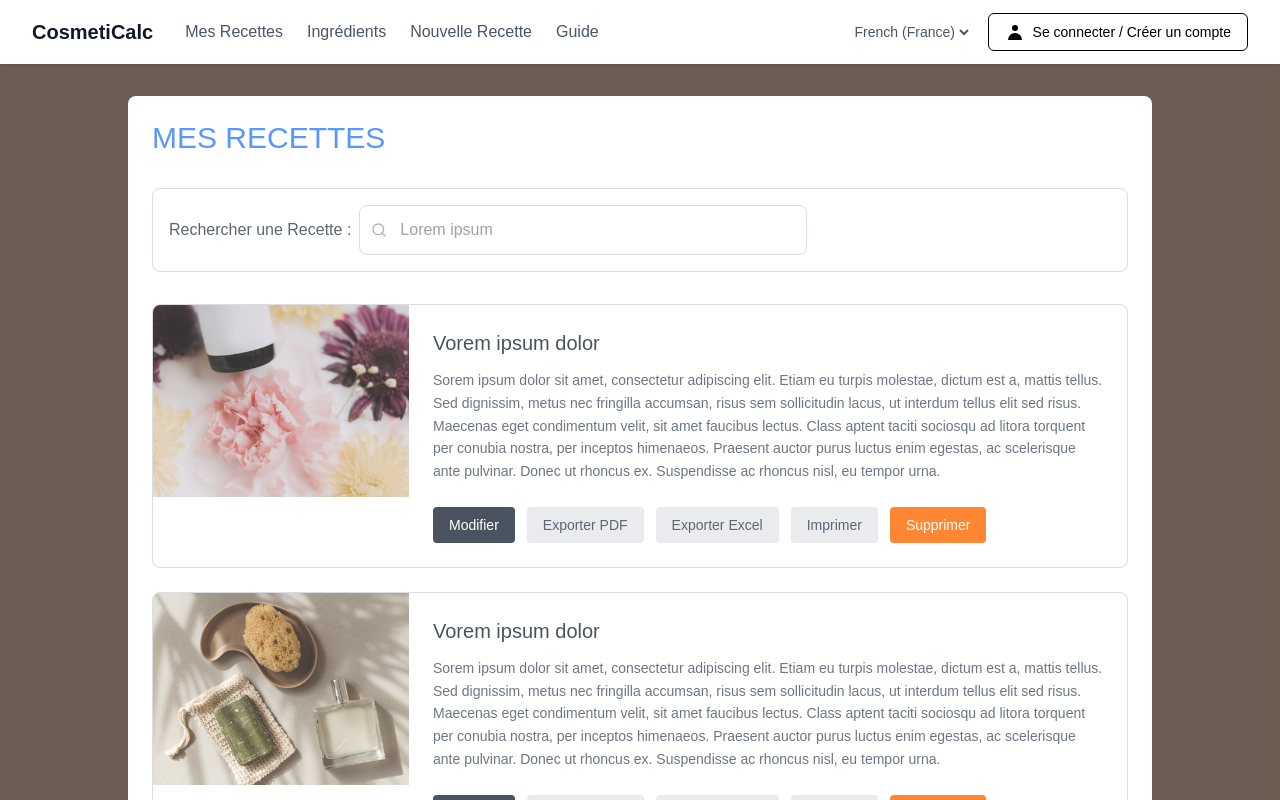
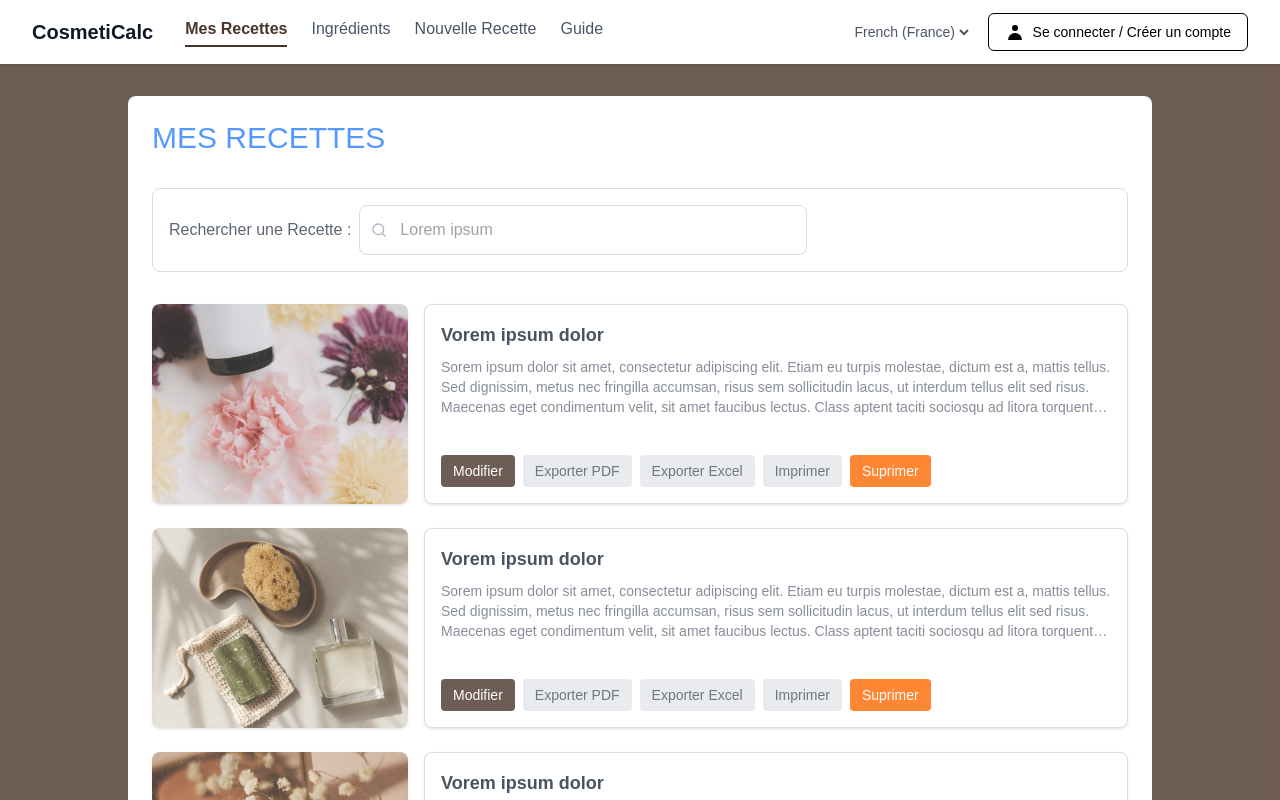
Before and after one commit to Rodney334/cosmetic, a Next.js app: page /public/recette in a window 1280 px wide. Shown: the top 800 px of the page. Built offline with nearby package versions, Linux system fonts and the light colour scheme; no server answers.

Commit message:
commit du 2 Août 2025

```diff
--- a/components/Header.tsx
+++ b/components/Header.tsx
@@ -1,5 +1,6 @@
 import Link from "next/link";
 import { useSession } from "next-auth/react";
+import { useRouter } from "next/router";
 import { useState } from "react";
 import { Menu, X } from "lucide-react";
 import { HiUser } from "react-icons/hi";
@@ -7,6 +8,7 @@ import { HiUser } from "react-icons/hi";
 const Header = () => {
   const [isMenuOpen, setIsMenuOpen] = useState(false);
   const { data: session, status } = useSession();
+  const router = useRouter();
 
   const toggleMenu = () => {
     setIsMenuOpen(!isMenuOpen);
@@ -14,6 +16,28 @@ const Header = () => {
 
   const closeMenu = () => {
     setIsMenuOpen(false);
+  };
+
+  // Fonction pour vérifier si un lien est actif
+  const isActiveLink = (href: string) => {
+    return router.pathname === href;
+  };
+
+  // Classes pour les liens actifs et inactifs
+  const getLinkClasses = (href: string, isMobile: boolean = false) => {
+    const baseClasses = isMobile
+      ? "block px-3 py-2 rounded-md transition-colors"
+      : "transition-colors";
+
+    const activeClasses = isMobile
+      ? "text-[#4B352A] bg-[#4B352A]font-medium"
+      : "text-[#4B352A] font-bold border-b-2 border-[#4B352A] pb-1";
+
+    const inactiveClasses = isMobile
+      ? "text-gray-600 hover:text-gray-900 hover:bg-gray-50"
+      : "text-gray-600 hover:text-gray-900";
+
+    return `${baseClasses} ${isActiveLink(href) ? activeClasses : inactiveClasses}`;
   };
 
   return (
@@ -27,25 +51,25 @@ const Header = () => {
             <nav className="hidden md:flex space-x-6">
               <Link
                 href="/public/recette"
-                className="text-gray-600 hover:text-gray-900 transition-colors"
+                className={getLinkClasses("/public/recette")}
               >
                 Mes Recettes
               </Link>
               <Link
                 href="/public/ingredient"
-                className="text-gray-600 hover:text-gray-900 transition-colors"
+                className={getLinkClasses("/public/ingredient")}
               >
                 Ingrédients
               </Link>
               <Link
                 href="/public/newRecette"
-                className="text-gray-600 hover:text-gray-900 transition-colors"
+                className={getLinkClasses("/public/newRecette")}
               >
                 Nouvelle Recette
               </Link>
               <Link
                 href="/public/blog"
-                className="text-gray-600 hover:text-gray-900 transition-colors"
+                className={getLinkClasses("/public/blog")}
               >
                 Guide
               </Link>
@@ -97,28 +121,28 @@ const Header = () => {
               <Link
                 href="/public/recette"
                 onClick={closeMenu}
-                className="block px-3 py-2 text-gray-600 hover:text-gray-900 hover:bg-gray-50 rounded-md transition-colors"
+                className={getLinkClasses("/public/recette", true)}
               >
                 Mes Recettes
               </Link>
               <Link
                 href="/public/ingredient"
                 onClick={closeMenu}
-                className="block px-3 py-2 text-gray-600 hover:text-gray-900 hover:bg-gray-50 rounded-md transition-colors"
+                className={getLinkClasses("/public/ingredient", true)}
               >
                 Ingrédients
               </Link>
               <Link
                 href="/public/newRecette"
                 onClick={closeMenu}
-                className="block px-3 py-2 text-gray-600 hover:text-gray-900 hover:bg-gray-50 rounded-md transition-colors"
+                className={getLinkClasses("/public/newRecette", true)}
               >
                 Nouvelle Recette
               </Link>
               <Link
                 href="/public/blog"
                 onClick={closeMenu}
-                className="block px-3 py-2 text-gray-600 hover:text-gray-900 hover:bg-gray-50 rounded-md transition-colors"
+                className={getLinkClasses("/public/blog", true)}
               >
                 Guide
               </Link>
--- a/pages/public/blog.tsx
+++ b/pages/public/blog.tsx
@@ -145,7 +145,7 @@ const CosmeticBlog: React.FC = () => {
                   <h3 className="text-lg font-bold text-black mb-2">
                     {article.title}
                   </h3>
-                  <div className="flex items-center space-x-2 text-sm text-white">
+                  <div className="flex items-center space-x-2 text-sm text-black">
                     <span>{article.duration}</span>
                     <span>•</span>
                     <span>{article.date}</span>
--- a/pages/public/recette.tsx
+++ b/pages/public/recette.tsx
@@ -1,55 +1,64 @@
-import React, { useState } from 'react';
-import { Search } from 'lucide-react';
+import React, { useState } from "react";
+import { Search } from "lucide-react";
 
 const MesRecettesInterface = () => {
-  const [searchRecipe, setSearchRecipe] = useState<string>('');
+  const [searchRecipe, setSearchRecipe] = useState<string>("");
 
   // Sample recipes data
   const recipes = [
     {
       id: 1,
       title: "Vorem ipsum dolor",
-      description: "Sorem ipsum dolor sit amet, consectetur adipiscing elit. Etiam eu turpis molestae, dictum est a, mattis tellus. Sed dignissim, metus nec fringilla accumsan, risus sem sollicitudin lacus, ut interdum tellus elit sed risus. Maecenas eget condimentum velit, sit amet faucibus lectus. Class aptent taciti sociosqu ad litora torquent per conubia nostra, per inceptos himenaeos. Praesent auctor purus luctus enim egestas, ac scelerisque ante pulvinar. Donec ut rhoncus ex. Suspendisse ac rhoncus nisl, eu tempor urna.",
-      image: "/assets/recette1.jpg"
+      description:
+        "Sorem ipsum dolor sit amet, consectetur adipiscing elit. Etiam eu turpis molestae, dictum est a, mattis tellus. Sed dignissim, metus nec fringilla accumsan, risus sem sollicitudin lacus, ut interdum tellus elit sed risus. Maecenas eget condimentum velit, sit amet faucibus lectus. Class aptent taciti sociosqu ad litora torquent per conubia nostra, per inceptos himenaeos. Praesent auctor purus luctus enim egestas, ac scelerisque ante pulvinar. Donec ut rhoncus ex. Suspendisse ac rhoncus nisl, eu tempor urna.",
+      image: "/assets/recette1.jpg",
     },
     {
       id: 2,
       title: "Vorem ipsum dolor",
-      description: "Sorem ipsum dolor sit amet, consectetur adipiscing elit. Etiam eu turpis molestae, dictum est a, mattis tellus. Sed dignissim, metus nec fringilla accumsan, risus sem sollicitudin lacus, ut interdum tellus elit sed risus. Maecenas eget condimentum velit, sit amet faucibus lectus. Class aptent taciti sociosqu ad litora torquent per conubia nostra, per inceptos himenaeos. Praesent auctor purus luctus enim egestas, ac scelerisque ante pulvinar. Donec ut rhoncus ex. Suspendisse ac rhoncus nisl, eu tempor urna.",
-      image: "/assets/recette2.jpg"
+      description:
+        "Sorem ipsum dolor sit amet, consectetur adipiscing elit. Etiam eu turpis molestae, dictum est a, mattis tellus. Sed dignissim, metus nec fringilla accumsan, risus sem sollicitudin lacus, ut interdum tellus elit sed risus. Maecenas eget condimentum velit, sit amet faucibus lectus. Class aptent taciti sociosqu ad litora torquent per conubia nostra, per inceptos himenaeos. Praesent auctor purus luctus enim egestas, ac scelerisque ante pulvinar. Donec ut rhoncus ex. Suspendisse ac rhoncus nisl, eu tempor urna.",
+      image: "/assets/recette2.jpg",
     },
     {
       id: 3,
       title: "Vorem ipsum dolor",
-      description: "Sorem ipsum dolor sit amet, consectetur adipiscing elit. Etiam eu turpis molestae, dictum est a, mattis tellus. Sed dignissim, metus nec fringilla accumsan, risus sem sollicitudin lacus, ut interdum tellus elit sed risus. Maecenas eget condimentum velit, sit amet faucibus lectus. Class aptent taciti sociosqu ad litora torquent per conubia nostra, per inceptos himenaeos. Praesent auctor purus luctus enim egestas, ac scelerisque ante pulvinar. Donec ut rhoncus ex. Suspendisse ac rhoncus nisl, eu tempor urna.",
-      image: "/assets/recette3.jpg"
+      description:
+        "Sorem ipsum dolor sit amet, consectetur adipiscing elit. Etiam eu turpis molestae, dictum est a, mattis tellus. Sed dignissim, metus nec fringilla accumsan, risus sem sollicitudin lacus, ut interdum tellus elit sed risus. Maecenas eget condimentum velit, sit amet faucibus lectus. Class aptent taciti sociosqu ad litora torquent per conubia nostra, per inceptos himenaeos. Praesent auctor purus luctus enim egestas, ac scelerisque ante pulvinar. Donec ut rhoncus ex. Suspendisse ac rhoncus nisl, eu tempor urna.",
+      image: "/assets/recette3.jpg",
     },
     {
       id: 4,
       title: "Vorem ipsum dolor",
-      description: "Sorem ipsum dolor sit amet, consectetur adipiscing elit. Etiam eu turpis molestae, dictum est a, mattis tellus. Sed dignissim, metus nec fringilla accumsan, risus sem sollicitudin lacus, ut interdum tellus elit sed risus. Maecenas eget condimentum velit, sit amet faucibus lectus. Class aptent taciti sociosqu ad litora torquent per conubia nostra, per inceptos himenaeos. Praesent auctor purus luctus enim egestas, ac scelerisque ante pulvinar. Donec ut rhoncus ex. Suspendisse ac rhoncus nisl, eu tempor urna.",
-      image: "/assets/recette4.jpg"
+      description:
+        "Sorem ipsum dolor sit amet, consectetur adipiscing elit. Etiam eu turpis molestae, dictum est a, mattis tellus. Sed dignissim, metus nec fringilla accumsan, risus sem sollicitudin lacus, ut interdum tellus elit sed risus. Maecenas eget condimentum velit, sit amet faucibus lectus. Class aptent taciti sociosqu ad litora torquent per conubia nostra, per inceptos himenaeos. Praesent auctor purus luctus enim egestas, ac scelerisque ante pulvinar. Donec ut rhoncus ex. Suspendisse ac rhoncus nisl, eu tempor urna.",
+      image: "/assets/recette4.jpg",
     },
     {
       id: 5,
       title: "Vorem ipsum dolor",
-      description: "Sorem ipsum dolor sit amet, consectetur adipiscing elit. Etiam eu turpis molestae, dictum est a, mattis tellus. Sed dignissim, metus nec fringilla accumsan, risus sem sollicitudin lacus, ut interdum tellus elit sed risus. Maecenas eget condimentum velit, sit amet faucibus lectus. Class aptent taciti sociosqu ad litora torquent per conubia nostra, per inceptos himenaeos. Praesent auctor purus luctus enim egestas, ac scelerisque ante pulvinar. Donec ut rhoncus ex. Suspendisse ac rhoncus nisl, eu tempor urna.",
-      image: "/assets/recette5.jpg"
-    }
+      description:
+        "Sorem ipsum dolor sit amet, consectetur adipiscing elit. Etiam eu turpis molestae, dictum est a, mattis tellus. Sed dignissim, metus nec fringilla accumsan, risus sem sollicitudin lacus, ut interdum tellus elit sed risus. Maecenas eget condimentum velit, sit amet faucibus lectus. Class aptent taciti sociosqu ad litora torquent per conubia nostra, per inceptos himenaeos. Praesent auctor purus luctus enim egestas, ac scelerisque ante pulvinar. Donec ut rhoncus ex. Suspendisse ac rhoncus nisl, eu tempor urna.",
+      image: "/assets/recette5.jpg",
+    },
   ];
 
   return (
-    <div className='min-h-screen bg-[#4B352A] opacity-80 p-6 py-24'>
+    <div className="min-h-screen bg-[#4B352A] opacity-80 p-6 py-24">
       <div className="max-w-5xl mx-auto p-6 bg-white min-h-screen rounded-lg">
         {/* Header */}
         <div className="mb-8">
-        <h1 className="text-3xl font-light text-blue-500 mb-6">MES RECETTES</h1>
+          <h1 className="text-3xl font-light text-blue-500 mb-6">
+            MES RECETTES
+          </h1>
         </div>
 
         {/* Search Section */}
         <div className="mb-8">
           <div className="flex items-center gap-2 bg-white border border-gray-300 rounded-lg p-4">
-          <label className="font-medium text-gray-700">Rechercher une Recette :</label>
+            <label className="font-medium text-gray-700">
+              Rechercher une Recette :
+            </label>
             <div className="relative flex-1 max-w-md">
               <Search className="absolute left-3 top-1/2 transform -translate-y-1/2 w-4 h-4 text-gray-400" />
               <input
@@ -66,43 +75,44 @@ const MesRecettesInterface = () => {
         {/* Recipes List */}
         <div className="space-y-6">
           {recipes.map((recipe) => (
-          <div key={recipe.id} className="bg-white border border-gray-300 rounded-lg overflow-hidden">
-            <div className="flex">
-              {/* Recipe Image */}
-              <div className="w-64 h-48 flex-shrink-0">
+            <div key={recipe.id} className="flex flex-col md:flex-row gap-4">
+              {/* Image - Séparée visuellement */}
+              <div className="w-full md:w-64 h-50 flex-shrink-0">
                 <img
                   src={recipe.image}
                   alt={recipe.title}
-                  className="w-full h-full object-cover"
+                  className="w-full h-full object-cover rounded-lg shadow-sm"
                 />
               </div>
 
-              {/* Recipe Content */}
-              <div className="flex-1 p-6">
-                <h2 className="text-xl font-medium text-gray-800 mb-3">
+              {/* Carte de contenu */}
+              <div className="bg-white border border-gray-300 rounded-lg shadow-sm flex-1">
+                <div className="p-4 flex flex-col h-full">
+                  <div>
+                    <h2 className="text-lg font-semibold text-gray-800 mb-2">
                       {recipe.title}
                     </h2>
-
-                <p className="text-sm text-gray-600 mb-6 leading-relaxed">
+                    <p className="text-sm text-gray-500 mb-4 line-clamp-3">
                       {recipe.description}
                     </p>
+                  </div>
 
-                {/* Action Buttons */}
-                <div className="flex gap-3">
-                  <button className="bg-gray-800 text-white px-4 py-2 rounded text-sm hover:bg-gray-700 cursor-pointer">
+                  {/* Boutons (couleurs originales conservées) */}
+                  <div className="flex flex-wrap gap-2 mt-auto">
+                    <button className="bg-[#4B352A] text-white px-3 py-1.5 rounded text-sm hover:bg-[#4B352A]transition-colors">
                       Modifier
                     </button>
-                  <button className="bg-gray-200 text-gray-700 px-4 py-2 rounded text-sm hover:bg-gray-300 cursor-pointer">
+                    <button className="bg-gray-200 text-gray-600 px-3 py-1.5 rounded text-sm hover:bg-gray-300 transition-colors">
                       Exporter PDF
                     </button>
-                  <button className="bg-gray-200 text-gray-700 px-4 py-2 rounded text-sm hover:bg-gray-300 cursor-pointer">
+                    <button className="bg-gray-200 text-gray-600 px-3 py-1.5 rounded text-sm hover:bg-gray-300 transition-colors">
                       Exporter Excel
                     </button>
-                  <button className="bg-gray-200 text-gray-700 px-4 py-2 rounded text-sm hover:bg-gray-300 cursor-pointer">
+                    <button className="bg-gray-200 text-gray-600 px-3 py-1.5 rounded text-sm hover:bg-gray-300 transition-colors">
                       Imprimer
                     </button>
-                  <button className="bg-orange-500 text-white px-4 py-2 rounded text-sm hover:bg-orange-600 cursor-pointer">
-                    Supprimer
+                    <button className="bg-orange-500 text-white px-3 py-1.5 rounded text-sm hover:bg-orange-600 transition-colors">
+                      Suprimer
                     </button>
                   </div>
                 </div>
--- a/pages/public/register.tsx
+++ b/pages/public/register.tsx
@@ -120,7 +120,7 @@ const SignupPage = () => {
         </div>
 
         {/* Geometric figure */}
-        <div className="mt-8 md:mt-0 md:absolute md:bottom-64 md:left-16">
+        <div className="mt-8 md:mt-0 md:absolute md:bottom-80 md:left-16">
           <Image
             src="/assets/fg_geometric.png"
             alt="Geometric figure"
@@ -129,7 +129,7 @@ const SignupPage = () => {
             className="mx-auto md:mx-0"
           />
         </div>
-      </div>
+      </div>ù
 
       <div className="w-full md:w-1/2 flex items-center justify-center px-4 mt-8 md:px-8 py-12">
         <div className="w-full max-w-md">
```
Also changed, not shown: pages/public/ingredient.tsx (+5 -5 lines), pages/public/newRecette.tsx (+31 -8 lines), pages/public/recetteCreate.tsx (+5 -5 lines). Lines whose indentation alone changed are shown as unchanged.
